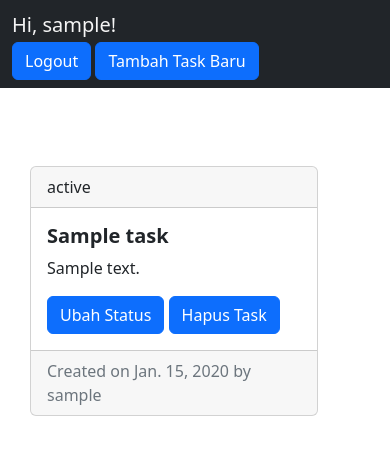
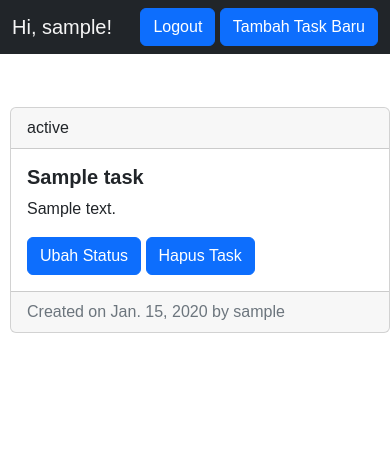
Before and after one commit to amrul-hzz/tugas-pbp, a Django app: page /todolist/ in a window 390 px wide. Shown: the top 469 px of the page. Run offline with Django 4.2, Linux system fonts and the light colour scheme; a user stored in the database is signed in; tables that the repository leaves empty hold one stand-in row (values such as "Sample post").

Commit message:
Fix responsiveness and update README.md in todolist

```diff
--- a/todolist/templates/todolist.html
+++ b/todolist/templates/todolist.html
@@ -8,6 +8,48 @@
 
 <body>
     {% block content %}
+
+    <style type="text/css">
+
+        * {
+             box-sizing: border-box;
+         }
+
+         body {
+             font-family: Arial, Helvetica, sans-serif;
+         }
+
+         /* Float four columns side by side */
+         .column {
+             float: left;
+             width: 25%;
+             padding: 0 10px;
+             margin: 5px;
+         }
+
+         /* Remove extra left and right margins, due to padding */
+         .row {margin: 0 -5px;}
+
+         /* Clear floats after the columns */
+         .row:after {
+             content: "";
+             display: table;
+             clear: both;
+         }
+
+         /* Responsive columns */
+         @media screen and (max-width: 600px) {
+             .column {
+                 width: 100%;
+                 display: block;
+                 margin: 5px
+             }
+         }
+
+         div.card:hover{
+            margin: 3px;
+         }
+     </style>
 
     <nav class="navbar bg-dark">
         <div class="container-fluid">
@@ -25,9 +67,11 @@
     <br>
     <br>
 
-    <table>
+    <div class="row">
         {% for task in list_task %}
-        <div class="card" style="width: 18rem; margin:30px;" onMouseOver="this.style.margin='15px'" onMouseOut="this.style.margin='30px'">
+
+        <div class="column">
+            <div class="card">
                 <div class="card-header">{{task.status}}</div>
                 <div class="card-body">
                 <h5 class="card-title"><b>{{task.title}}</b></h5>
@@ -38,8 +82,12 @@
                 <div class="card-footer text-muted">Created on {{task.date}} by {{task.user}}</div>
             </div>
 
+        </div>
+
         {% endfor %}
-    </table>
+
+    </div>
+
 
     <br>
 
```
Also changed, not shown: todolist/README.md. Lines whose indentation alone changed are shown as unchanged.
